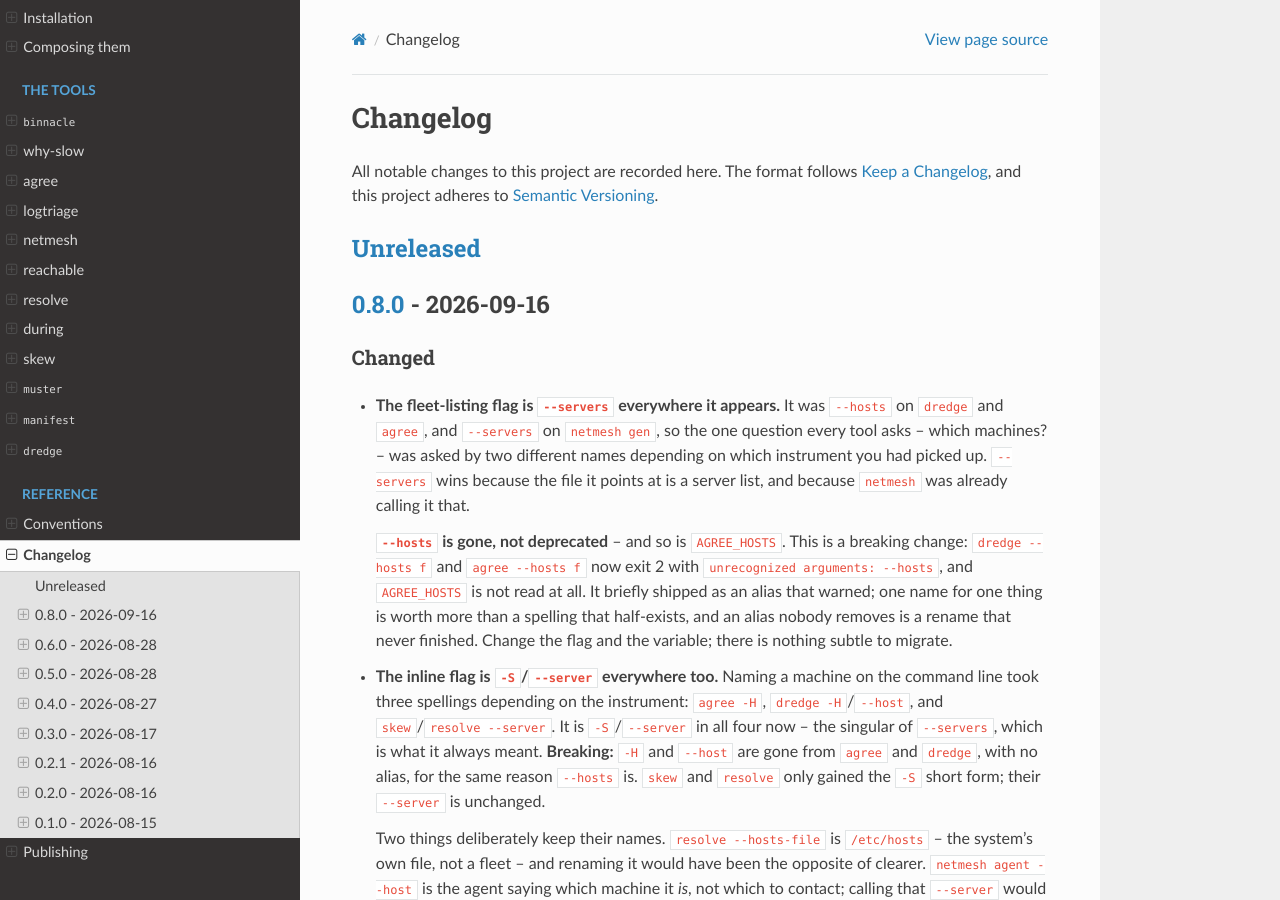
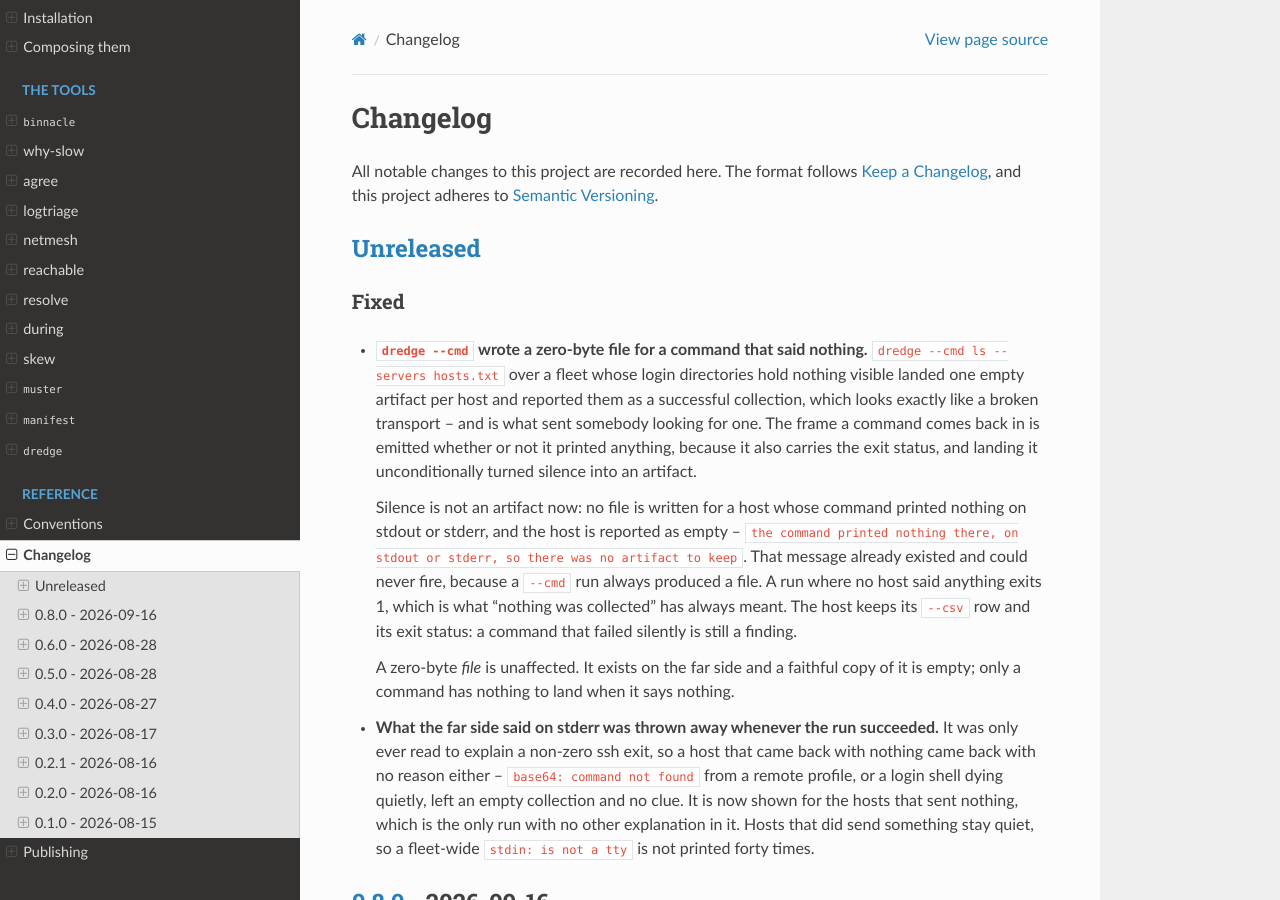
Before and after one commit to MartinGallagher-code/binnacle, a Sphinx documentation site: the page built from docs/changelog.md, in a window 1280 px wide and 900 px high. Built offline with Sphinx 7.4.7 and the Read the Docs theme 3.1.0, drawn with Linux system fonts in a browser that asks for light colours.

Commit message:
dredge: silence from a command is not an artifact
`dredge --cmd ls --servers hosts.txt` over a fleet whose login
directories hold nothing visible landed one zero-byte file per host and
reported them as a successful collection.  That is indistinguishable from
a broken transport, and it is what sent somebody looking for one.

The frame a command comes back in is emitted whether or not it printed
anything, because it also carries the exit status -- the one thing a file
has no equivalent of.  Landing it unconditionally turned that frame into
an artifact, so a command that said nothing still produced a file.  The
report already had the right sentence for this case ("the command printed
nothing there") and it could never fire: `empty` is the hosts with no
files, and a --cmd run always had one.

Silence is not an artifact now.  No file is written for a host whose
command printed nothing on stdout or stderr, the host is reported as
empty, and a run where no host said anything exits 1 -- which is what
"nothing was collected" has always meant.  The host keeps its --csv row
and its exit status: a command that failed silently is still a finding,
not an absence.

A zero-byte *file* is untouched.  It exists on the far side and a
faithful copy of it is empty; only a command has nothing to land when it
says nothing.

The second half of the same confusion: what the far side wrote on stderr
was read only to explain a non-zero ssh exit and dropped otherwise, so an
empty collection came back with no reason attached either.  It is now
shown for the hosts that sent nothing -- the only run with no other
explanation in it -- and stays unsaid for hosts that did send something,
so a fleet-wide `stdin: is not a tty` is not printed forty times.

Co-Authored-By: Claude Opus 5 <noreply@anthropic.com>
Claude-Session: https://claude.ai/code/session_01N44kG2yPGEPMf3F328Cto2

```diff
--- a/CHANGELOG.md
+++ b/CHANGELOG.md
@@ -5,6 +5,39 @@ All notable changes to this project are recorded here. The format follows
 adheres to [Semantic Versioning](https://semver.org/spec/v2.0.0.html).
 
 ## [Unreleased]
+
+### Fixed
+
+- **`dredge --cmd` wrote a zero-byte file for a command that said
+  nothing.** `dredge --cmd ls --servers hosts.txt` over a fleet whose
+  login directories hold nothing visible landed one empty artifact per
+  host and reported them as a successful collection, which looks exactly
+  like a broken transport -- and is what sent somebody looking for one.
+  The frame a command comes back in is emitted whether or not it printed
+  anything, because it also carries the exit status, and landing it
+  unconditionally turned silence into an artifact.
+
+  Silence is not an artifact now: no file is written for a host whose
+  command printed nothing on stdout or stderr, and the host is reported
+  as empty -- `the command printed nothing there, on stdout or stderr, so
+  there was no artifact to keep`. That message already existed and could
+  never fire, because a `--cmd` run always produced a file. A run where
+  no host said anything exits 1, which is what "nothing was collected"
+  has always meant. The host keeps its `--csv` row and its exit status:
+  a command that failed silently is still a finding.
+
+  A zero-byte *file* is unaffected. It exists on the far side and a
+  faithful copy of it is empty; only a command has nothing to land when
+  it says nothing.
+
+- **What the far side said on stderr was thrown away whenever the run
+  succeeded.** It was only ever read to explain a non-zero ssh exit, so a
+  host that came back with nothing came back with no reason either --
+  `base64: command not found` from a remote profile, or a login shell
+  dying quietly, left an empty collection and no clue. It is now shown
+  for the hosts that sent nothing, which is the only run with no other
+  explanation in it. Hosts that did send something stay quiet, so a
+  fleet-wide `stdin: is not a tty` is not printed forty times.
 
 ## [0.8.0] - 2026-09-16
 
```
Also changed, not shown: docs/tools/dredge.md (+33 -0 lines), 2 other files.
